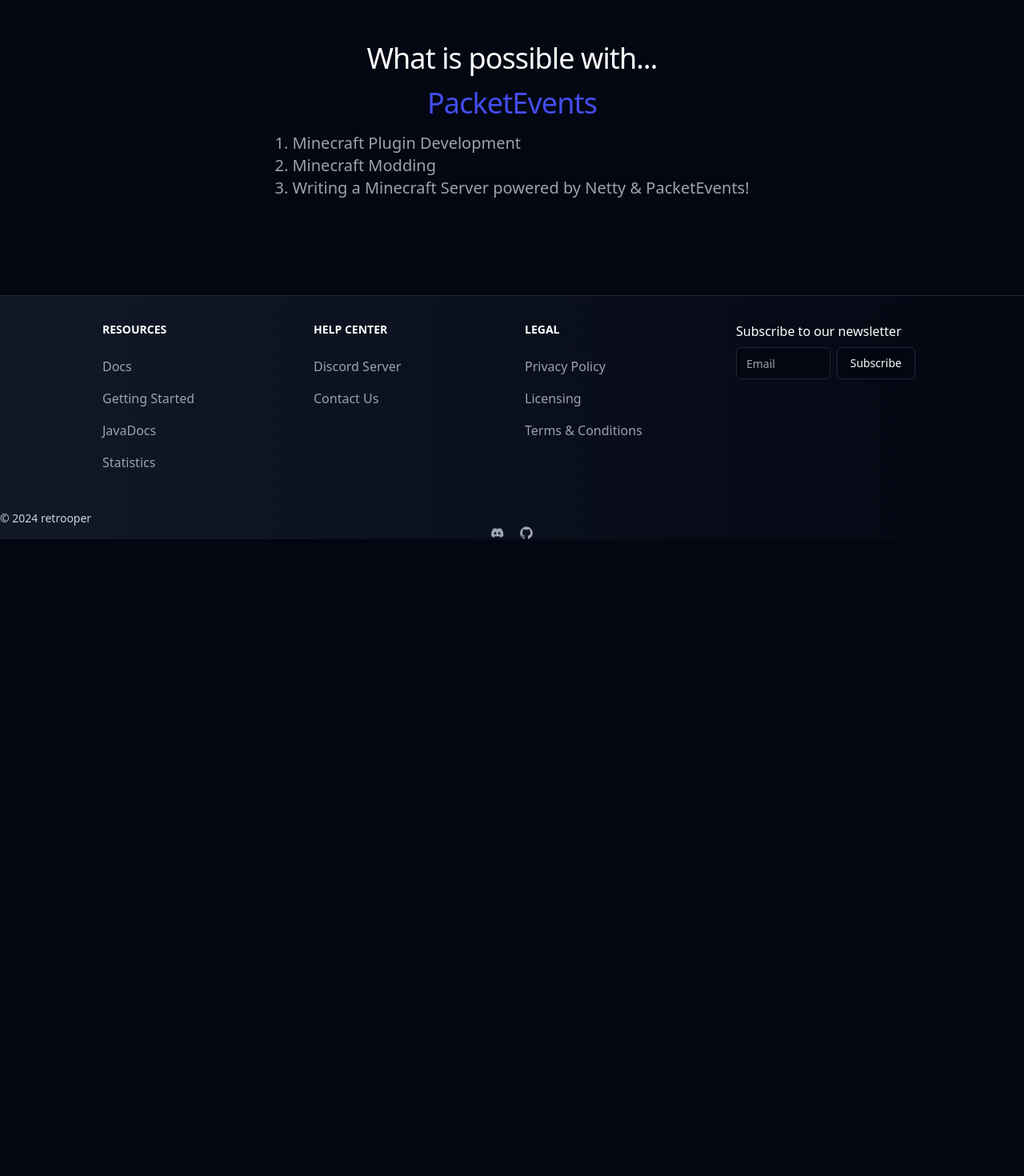
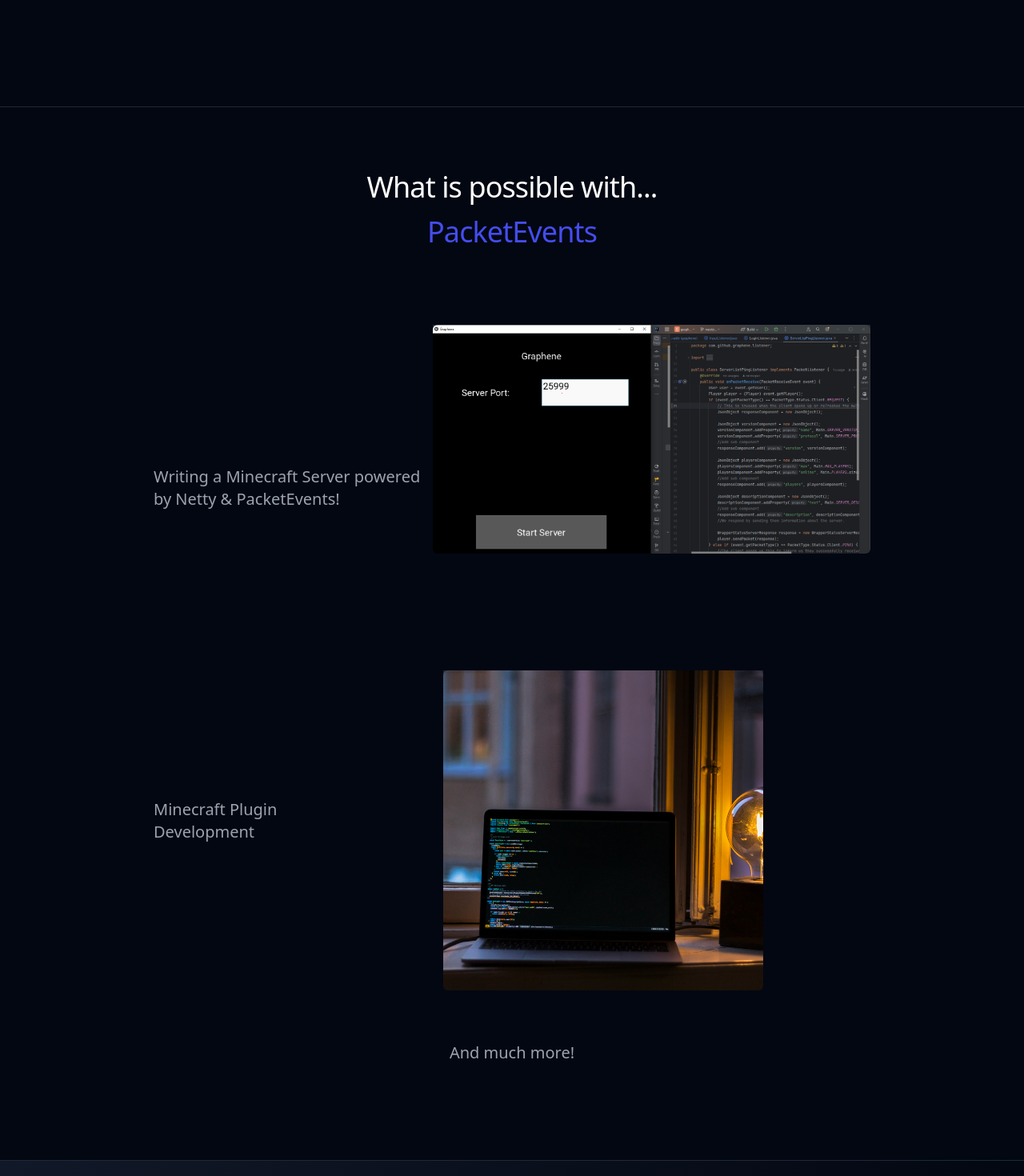
Before and after one commit to retrooper/packetevents-site, a React (Vite) app: page / in a window 1280 px wide. Shown: the part 840-2310 px from the top of the page at 80% size. Before the commit the page ends 1514 px from the top, so only its background shows below. Built offline with nearby package versions, Linux system fonts and the light colour scheme.

Commit message:
add additional images to showcase what is possible with the project

```diff
--- a/src/SecondPageTitle.tsx
+++ b/src/SecondPageTitle.tsx
@@ -1,19 +1,47 @@
+import { AspectRatio } from "@/components/ui/aspect-ratio";
+import { Separator } from "@/components/ui/separator";
+import grapheneImage from "./assets/graphene_development_image.png";
+import pluginDevelopmentImage from "./assets/plugin_development_image.jpg";
+
 export default function SecondPageTitle() {
   return (
     <>
+      <Separator className="my-20" />
       <div className="flex justify-center mb-4 text-4xl leading-none tracking-tight text-gray-900 md:text-5xl lg:text-4xl dark:text-white">
         <h1>What is possible with...</h1>
       </div>
       <div className="flex justify-center mb-4 text-4xl leading-none tracking-tight text-[#444dee] md:text-5xl lg:text-4xl ">
         <h1>PacketEvents</h1>
       </div>
+      <div className="space-y-20 flex justify-center mb-6 text-lg font-normal text-gray-500 lg:text-xl sm:px-16 xl:px-48 dark:text-gray-400">
+        <h2>
+          <ul className="pt-64">
+            Writing a Minecraft Server powered by Netty & PacketEvents!
+          </ul>
+        </h2>
+
+        <AspectRatio ratio={16 / 5} className="bg-muted">
+          <img
+            src={grapheneImage}
+            alt="Photo of Graphene, written by retrooper"
+            className="rounded-md object-cover"
+          />
+        </AspectRatio>
+      </div>
+      <div className="pt-32 space-x-48 flex justify-right mb-6 text-lg font-normal text-gray-500 lg:text-xl sm:px-16 xl:px-48 dark:text-gray-400">
+        <ul className="pt-40">Minecraft Plugin Development</ul>
+        <AspectRatio ratio={16 / 5} className="bg-muted w-[400px]">
+          <img
+            src={pluginDevelopmentImage}
+            alt="Photo of supposed Plugin Development, written by retrooper"
+            className="rounded-md object-cover"
+          />
+        </AspectRatio>
+      </div>
+
       <div className="flex justify-center mb-6 text-lg font-normal text-gray-500 lg:text-xl sm:px-16 xl:px-48 dark:text-gray-400">
         <h2>
-          1. Minecraft Plugin Development
-          <br />
-          2. Minecraft Modding
-          <br />
-          3. Writing a Minecraft Server powered by Netty & PacketEvents!
+          <ul className="pt-40">And much more!</ul>
         </h2>
       </div>
     </>
```
Also changed, not shown: src/assets/graphene_development_image.png (added), src/assets/plugin_development_image.jpg (added).
